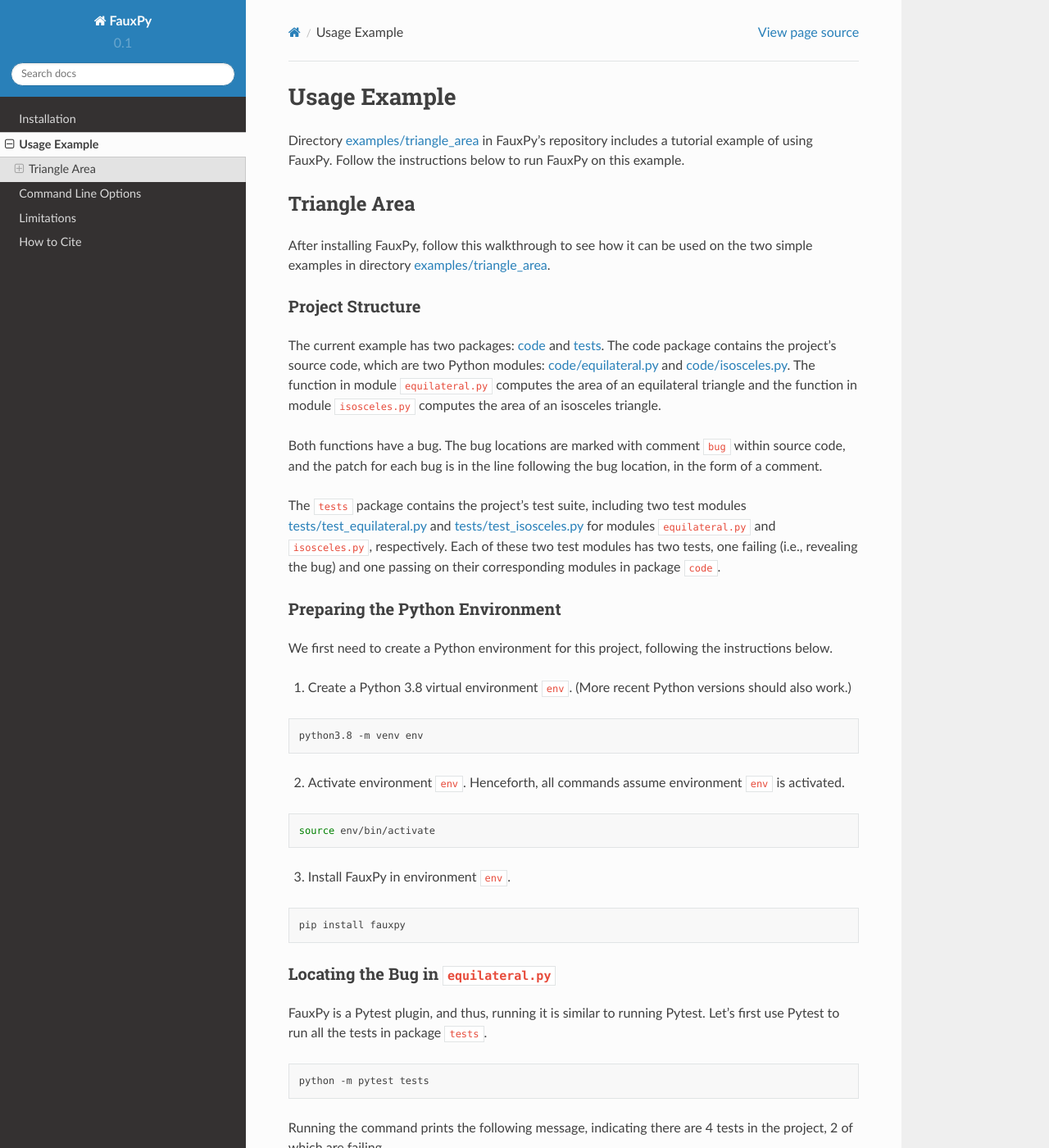
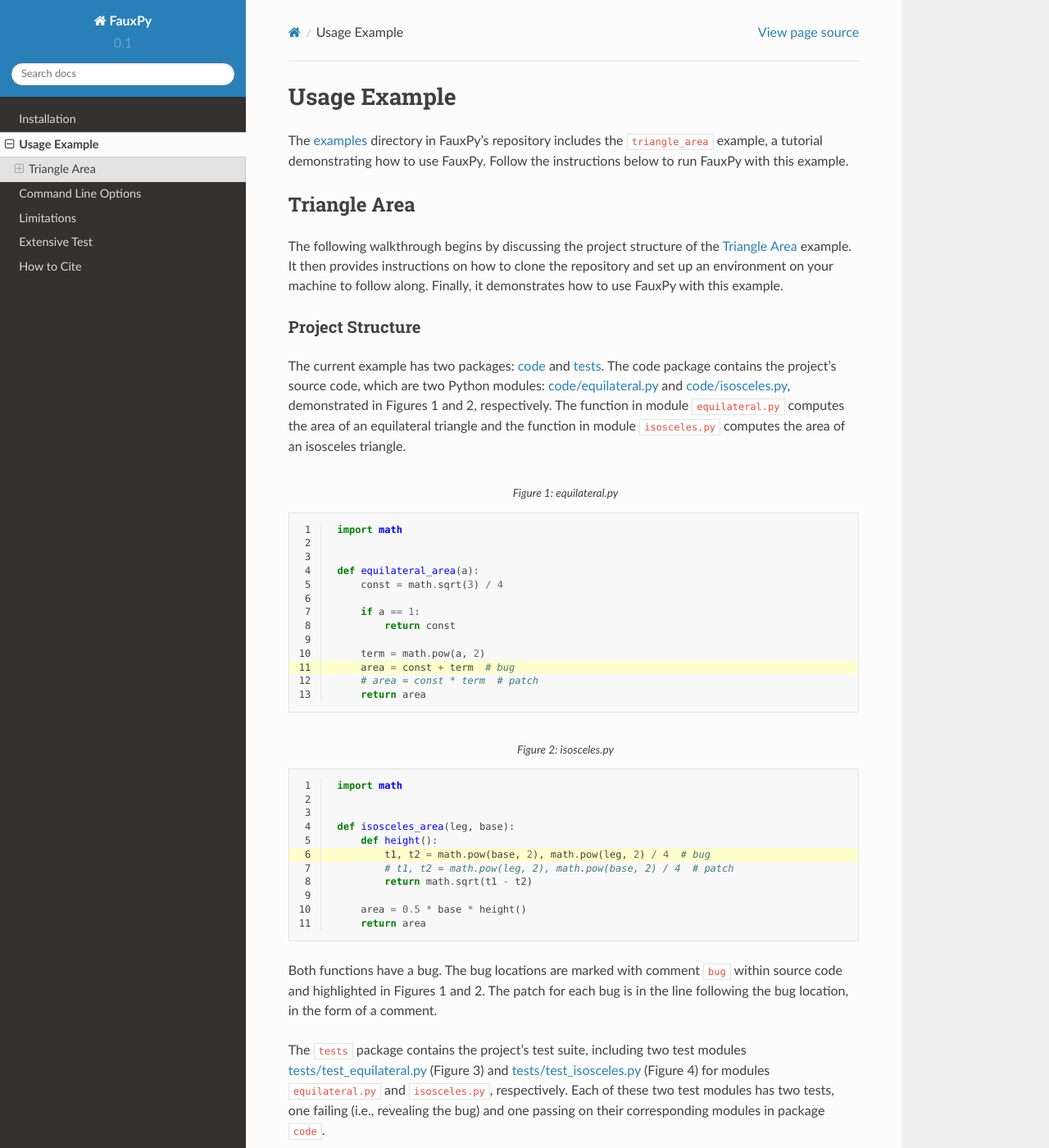
Before and after one commit to atom-sw/fauxpy, a Sphinx documentation site: the page built from docs/source/user/getting_started.rst, in a window 1280 px wide and 1400 px high. Shown: the whole window at 82% size. Built offline with Sphinx 7.4.7 and the Read the Docs theme 2.0.0, drawn with Linux system fonts in a browser that asks for light colours; some of the changed text lies outside the part shown.

Commit message:
Update docs content

```diff
--- a/docs/source/index.rst
+++ b/docs/source/index.rst
@@ -64,7 +64,9 @@
 ================
 
 Here is a short `demo video <https://www.youtube.com/watch?v=6ooPPiwd79g>`_
-of FauxPy in action, presented by the developer of FauxPy at
+of FauxPy in action, presented by
+`the developer of FauxPy <https://mohrez86.github.io>`_
+at
 `USI Università della Svizzera italiana <https://www.usi.ch/en>`_.
 
 .. image:: https://img.youtube.com/vi/6ooPPiwd79g/0.jpg
@@ -81,4 +83,5 @@
    user/getting_started
    user/using_fauxpy
    user/limitations
+   user/test_repo
    user/citing_fauxpy_and_references
--- a/docs/source/user/getting_started.rst
+++ b/docs/source/user/getting_started.rst
@@ -2,38 +2,131 @@
 Usage Example
 =============
 
-Directory `examples/triangle_area <https://github.com/atom-sw/fauxpy/tree/main/examples/triangle_area>`_
-in FauxPy's repository includes a tutorial
-example of using FauxPy.
-Follow the instructions below to run FauxPy on this example.
+The
+`examples <https://github.com/atom-sw/fauxpy/tree/main/examples>`_
+directory in FauxPy's repository includes the ``triangle_area`` example,
+a tutorial demonstrating how to use FauxPy.
+Follow the instructions below to run FauxPy
+with this example.
 
 Triangle Area
 =============
 
-After installing FauxPy, follow this walkthrough
-to see how it can be used on the two simple examples in directory
-`examples/triangle_area <https://github.com/atom-sw/fauxpy/tree/main/examples/triangle_area>`_.
+The following walkthrough begins by discussing
+the project structure of the
+`Triangle Area <https://github.com/atom-sw/fauxpy/tree/main/examples/triangle_area>`_
+example.
+It then provides instructions on how to clone
+the repository and set up an environment on your
+machine to follow along.
+Finally, it demonstrates how to use FauxPy
+with this example.
 
 Project Structure
 -----------------
 
 The current example has two packages: `code`_ and `tests`_.
 The code package contains the project's source code, which are two Python
-modules: `code/equilateral.py`_ and `code/isosceles.py`_.
+modules: `code/equilateral.py`_ and `code/isosceles.py`_,
+demonstrated in Figures 1 and 2, respectively.
 The function in module ``equilateral.py``
 computes the area of an equilateral triangle
 and the function in module ``isosceles.py`` computes
 the area of an isosceles triangle.
 
+.. code-block:: python
+   :linenos:
+   :emphasize-lines: 11
+   :caption: Figure 1: equilateral.py
+
+    import math
+
+
+    def equilateral_area(a):
+        const = math.sqrt(3) / 4
+
+        if a == 1:
+            return const
+
+        term = math.pow(a, 2)
+        area = const + term  # bug
+        # area = const * term  # patch
+        return area
+
+.. code-block:: python
+   :linenos:
+   :emphasize-lines: 6
+   :caption: Figure 2: isosceles.py
+
+    import math
+
+
+    def isosceles_area(leg, base):
+        def height():
+            t1, t2 = math.pow(base, 2), math.pow(leg, 2) / 4  # bug
+            # t1, t2 = math.pow(leg, 2), math.pow(base, 2) / 4  # patch
+            return math.sqrt(t1 - t2)
+
+        area = 0.5 * base * height()
+        return area
+
 Both functions have a bug. The bug locations are marked with comment
-``bug`` within source code, and the patch for each bug is in the line
+``bug`` within source code and highlighted in Figures 1 and 2.
+The patch for each bug is in the line
 following the bug location, in the form of a comment.
 
 The ``tests`` package contains the project's test suite, including two test modules
-`tests/test_equilateral.py`_ and `tests/test_isosceles.py`_
+`tests/test_equilateral.py`_ (Figure 3) and
+`tests/test_isosceles.py`_ (Figure 4)
 for modules ``equilateral.py`` and ``isosceles.py``,
 respectively. Each of these two test modules has two tests, one failing (i.e., revealing the bug) and
 one passing on their corresponding modules in package ``code``.
+
+.. code-block:: python
+   :linenos:
+   :caption: Figure 3: test_equilateral.py
+
+    import math
+
+    import pytest
+
+    from code.equilateral import equilateral_area
+
+
+    def test_ea_fail():
+        a = 3
+        area = equilateral_area(a)
+        assert area == pytest.approx(9 * math.sqrt(3) / 4)
+
+
+    def test_ea_pass():
+        a = 1
+        area = equilateral_area(a)
+        assert area == pytest.approx(math.sqrt(3) / 4)
+
+.. code-block:: python
+   :linenos:
+   :caption: Figure 4: test_isosceles.py
+
+    import math
+
+    import pytest
+
+    from code.isosceles import isosceles_area
+
+
+    def test_ia_crash():
+        leg, base = 9, 4
+
+        area = isosceles_area(leg, base)
+        assert area == pytest.approx(2 * math.sqrt(77))
+
+
+    def test_ia_pass():
+        leg = base = 4
+
+        area = isosceles_area(leg, base)
+        assert area == pytest.approx(2 * math.sqrt(12))
 
 .. _code: https://github.com/atom-sw/fauxpy/tree/main/examples/triangle_area/code
 .. _tests: https://github.com/atom-sw/fauxpy/tree/main/examples/triangle_area/tests
@@ -45,8 +138,20 @@
 Preparing the Python Environment
 --------------------------------
 
-We first need to create a Python environment for this project, following
-the instructions below.
+To follow this walkthrough on your machine,
+first clone
+`FauxPy's repository <https://github.com/atom-sw/fauxpy>`_
+FauxPy's repository and navigate to
+the ``triangle_area`` directory:
+
+.. code-block:: bash
+
+   git clone git@github.com:atom-sw/fauxpy.git
+   cd fauxpy/examples/triangle_area
+
+Then, create a Python environment for this
+project, following the
+instructions below.
 
 1. Create a Python 3.8 virtual environment ``env``. (More recent Python
    versions should also work.)
```
Also changed, not shown: docs/source/user/citing_fauxpy_and_references.rst (+10 -4 lines), docs/source/user/test_repo.rst (added, +70 -0 lines).
